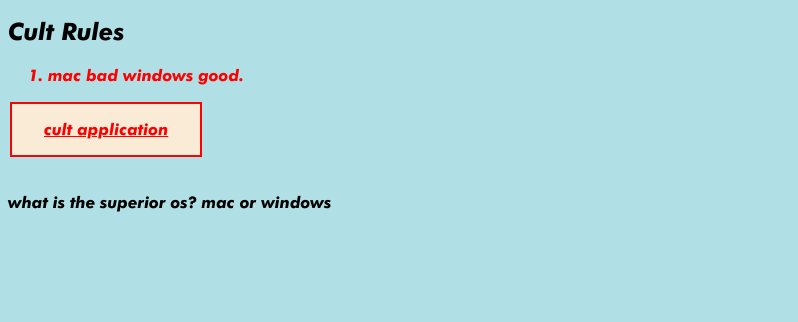
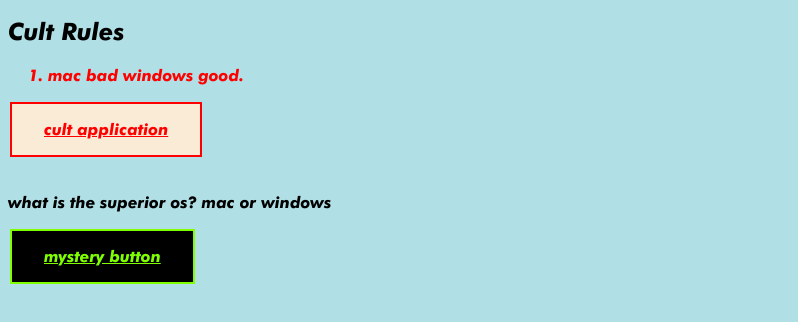
Before and after one commit to odiinthefirst/school-website-work, a plain HTML site: page index.html in a window 1280 px wide. Shown: the part 104-426 px from the top of the page, without its empty margins (0-798 px from the left). Drawn offline with Linux system fonts and the light colour scheme.

Commit message:
added questions

```diff
--- a/index.html
+++ b/index.html
@@ -25,6 +25,7 @@
         <span>or</span>
         <span>windows</span>
     </p>
-
+    <br>
+    <a class="github" href="https://github.com/odiinthefirst">mystery button</a>
 </body>
 </html>
--- a/styles.css
+++ b/styles.css
@@ -15,7 +15,6 @@ body {
     color: red;
   }
   a {
-    border: none;
     color: rgb(255, 0, 0);
     padding: 16px 32px;
     text-align: center;
@@ -28,3 +27,8 @@ body {
   ol {
     color:red
   }
+  .github {
+    color:chartreuse;
+    background-color: black;
+        border: 2px solid chartreuse;
+  }
```
Also changed, not shown: 1 other file.
